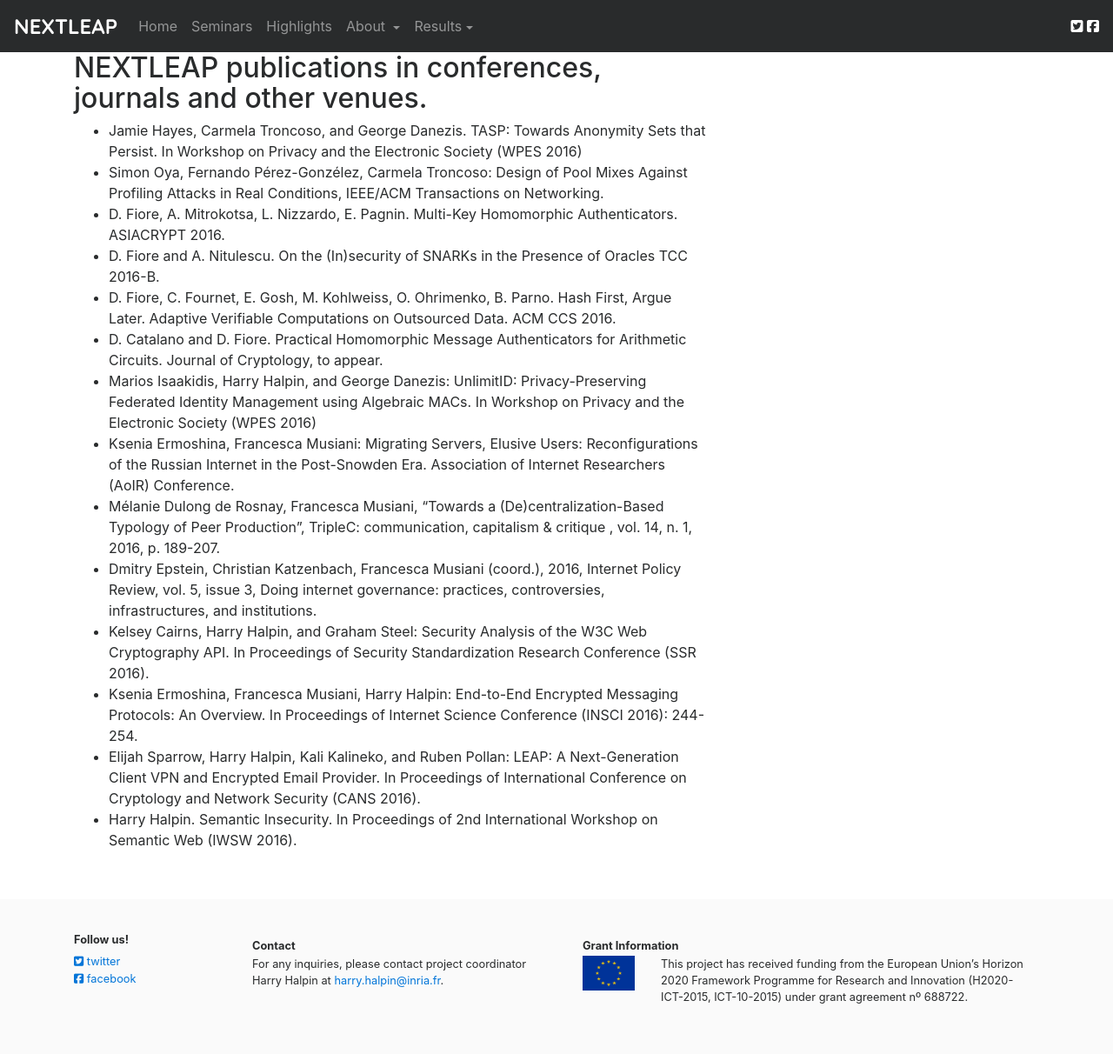
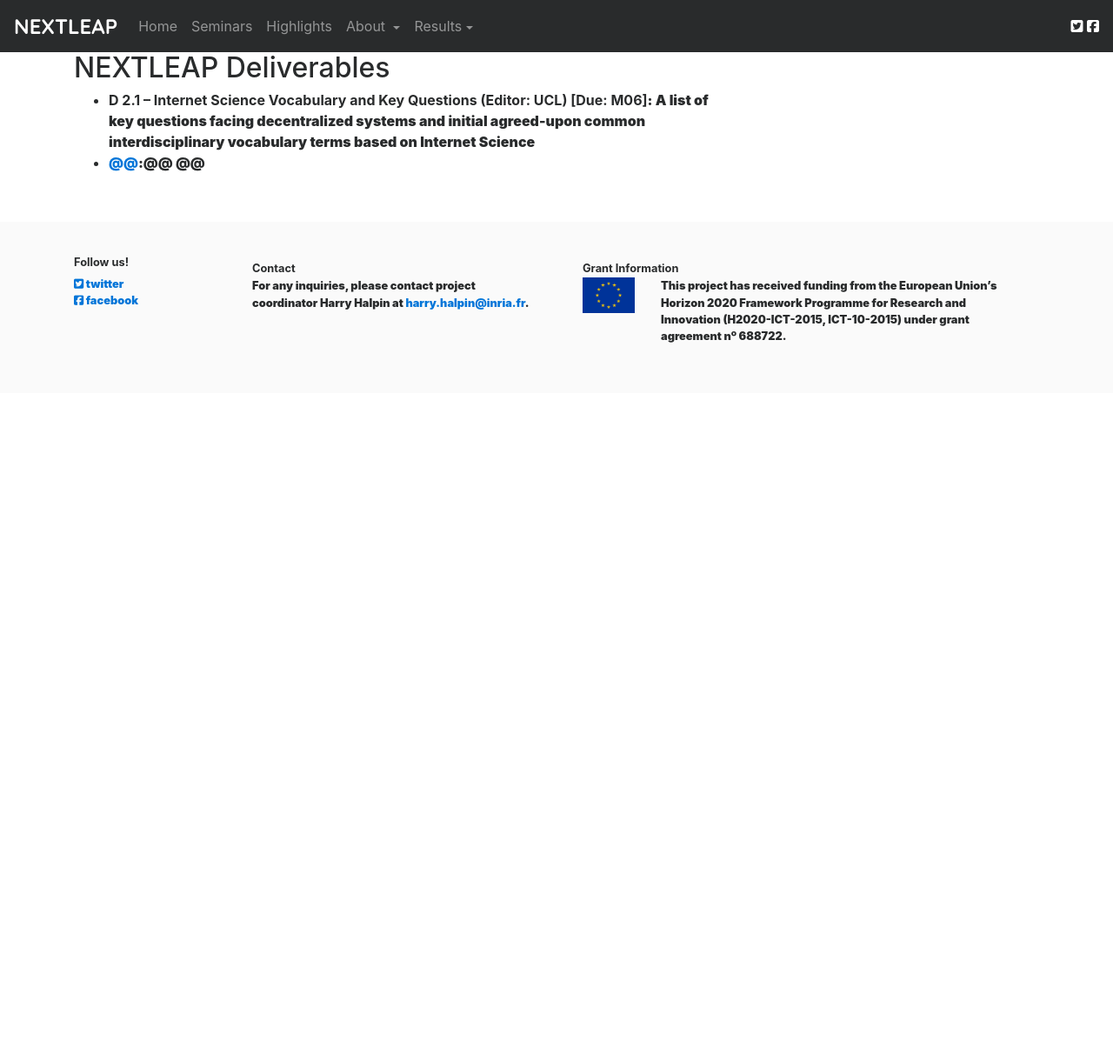
Before and after one commit to nextleap-project/nextleap-website, a Jekyll site: the page built from deliverables.html, in a window 1280 px wide. Shown: the whole page at 87% size. Built offline with Jekyll 4.4.1, drawn with Linux system fonts in a browser that asks for light colours; nearby versions of some CDN libraries; after the commit the page ends 900 px from its top, so only the background shows below that.

Commit message:
added deliverables

```diff
--- a/deliverables.html
+++ b/deliverables.html
@@ -5,22 +5,10 @@
 <div class="row rawpage">
 	<div class="col col-md-8">
 
-<h2>NEXTLEAP publications in conferences, journals and other venues.</h2>
+<h2>NEXTLEAP Deliverables</h2>
 <ul>
-	<li>Jamie Hayes, Carmela Troncoso, and George Danezis. TASP: Towards Anonymity Sets that Persist.  In Workshop on Privacy and the Electronic Society (WPES 2016)</li>
-	<li>Simon Oya, Fernando P&#xE9;rez-Gonz&#xE9;lez, Carmela Troncoso: Design of Pool Mixes Against Profiling Attacks in Real Conditions, IEEE/ACM Transactions on Networking.</li>
-	<li>D. Fiore, A. Mitrokotsa, L. Nizzardo, E. Pagnin. Multi-Key Homomorphic Authenticators. ASIACRYPT 2016.</li>
-	<li>D. Fiore and A. Nitulescu. On the (In)security of SNARKs in the Presence of Oracles TCC 2016-B.</li>
-	<li>D. Fiore, C. Fournet, E. Gosh, M. Kohlweiss, O. Ohrimenko, B. Parno. Hash First, Argue Later. Adaptive Verifiable Computations on Outsourced Data. ACM CCS 2016.</li>
-	<li>D. Catalano and D. Fiore. Practical Homomorphic Message Authenticators for Arithmetic Circuits. Journal of Cryptology, to appear.</li>
-	<li>Marios Isaakidis, Harry Halpin, and George Danezis: UnlimitID: Privacy-Preserving Federated Identity Management using Algebraic MACs. In Workshop on Privacy and the Electronic Society (WPES 2016)</li>
-	<li>Ksenia Ermoshina, Francesca Musiani: Migrating Servers, Elusive Users: Reconfigurations of the Russian Internet in the Post-Snowden Era. Association of Internet Researchers (AoIR) Conference.</li>
-	<li>M&#xE9;lanie Dulong de Rosnay, Francesca Musiani, “Towards a (De)centralization-Based Typology of Peer Production”, TripleC: communication, capitalism &amp; critique , vol. 14, n. 1, 2016, p. 189-207.</li>
-	<li>Dmitry Epstein, Christian Katzenbach, Francesca Musiani (coord.), 2016, Internet Policy Review, vol. 5, issue 3, Doing internet governance: practices, controversies, infrastructures, and institutions.</li>
-	<li>Kelsey Cairns, Harry Halpin, and Graham Steel: Security Analysis of the W3C Web Cryptography API. In Proceedings of Security Standardization Research Conference (SSR 2016).</li>
-	<li>Ksenia Ermoshina, Francesca Musiani, Harry Halpin: End-to-End Encrypted Messaging Protocols: An Overview. In Proceedings of Internet Science Conference (INSCI 2016): 244-254.</li>
-	<li>Elijah Sparrow, Harry Halpin, Kali Kalineko, and Ruben Pollan: LEAP: A Next-Generation Client VPN and Encrypted Email Provider. In Proceedings of International Conference on Cryptology and Network Security (CANS 2016).</li>
-	<li>Harry Halpin. Semantic Insecurity. In Proceedings of 2nd International Workshop on Semantic Web (IWSW 2016).</li>
+	<li><strong>D 2.1 – Internet Science Vocabulary and Key Questions<a href="/deliverables/D2.1-interdisciplinary.pdf"></a> (Editor: UCL) [Due: M06]<strong>: A list of key questions facing decentralized systems and initial agreed-upon common interdisciplinary vocabulary terms based on Internet Science</li>
+	<li><strong><a href="@@">@@</a>:@@</strong> @@ </li>
 </ul>
 </div>
 </div>
```
Also changed, not shown: 13 other files.
